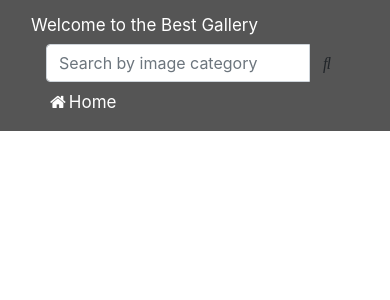
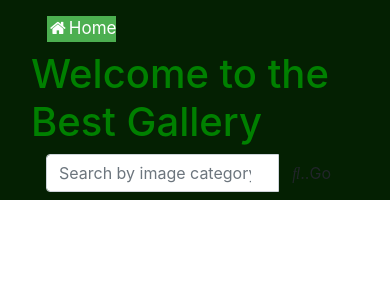
Before and after one commit to rithaven/Personal-Gallery-application, a Django app: page / in a window 390 px wide. Shown: the top 300 px of the page. Run offline with Django 3.2, Linux system fonts and the light colour scheme; data that the repository does not hold is empty; some libraries are stand-ins or nearby versions.

Commit message:
Modify navigation bar

```diff
--- a/gallery/static/css/basegallery.css
+++ b/gallery/static/css/basegallery.css
@@ -2,10 +2,11 @@ h1
 {
   color: green;
 }
+
 /* style the navigation bar*/
 .navbar {
   width: 100%;
-  background-color: #555;
+  background-color: rgb(4, 32, 2);
   overflow: auto;
 }
 /* Navbar links*/
@@ -16,3 +17,13 @@ h1
   font-size: 17px;
 }
 /* Navbar links on mouse-over*/
+.active{
+  background-color: #4CAF50;
+}
+/* Add responsiveness - will automatically display the navbar vertically instead of horizontally on screens less than 500 pixels*/
+@media screen and (max-width: 500px) {
+.navbar a{
+  float: none;
+  display: block;
+}
+}
--- a/gallery/templates/navbar.html
+++ b/gallery/templates/navbar.html
@@ -9,7 +9,11 @@
   <nav class="navbar navbar-inverse">
     <div class="container-fluid">
       <div class="navbar-header">
-        <a class="navbar-brand" href="{% url 'myphoto' %}">Welcome to the Best Gallery</a>
+          <link rel="stylesheet" href="https://cdnjs.cloudflare.com/ajax/libs/font-awesome/4.7.0/css/font-awesome.min.css">
+          <div class="navbar">
+            <a class="active" href="{% url 'myphoto' %}"><i class="fa fa-fw fa-home"></i>Home   </a>
+          </div>
+        <h1 class="center">Welcome to the Best Gallery</h1>
       </div>
       <!-- Adding a search form  -->
       <div class="col-sm-4 col-md-4 navbar-right">
@@ -19,17 +23,14 @@
           <div class="input-group">
             <input type="search" class="form-control" placeholder="Search by image category" name="image">
             <div class="input-group-btn">
-              <button class="btn btn-default" type="submit"><i class="fas fa-search"></i></button>
+              <button class="btn btn-default" type="submit"><i class="fas fa-search"></i>..Go</button>
             </div>
           </div>
 
         </form>
       </div>
       <!-- search form end -->
-      <link rel="stylesheet" href="https://cdnjs.cloudflare.com/ajax/libs/font-awesome/4.7.0/css/font-awesome.min.css">
-      <div class="navbar">
-        <a class="active" href="#"><i class="fa fa-fw fa-home"></i>Home</a>
-      </div>
+
     </div>
   </nav>
 </body>
```
